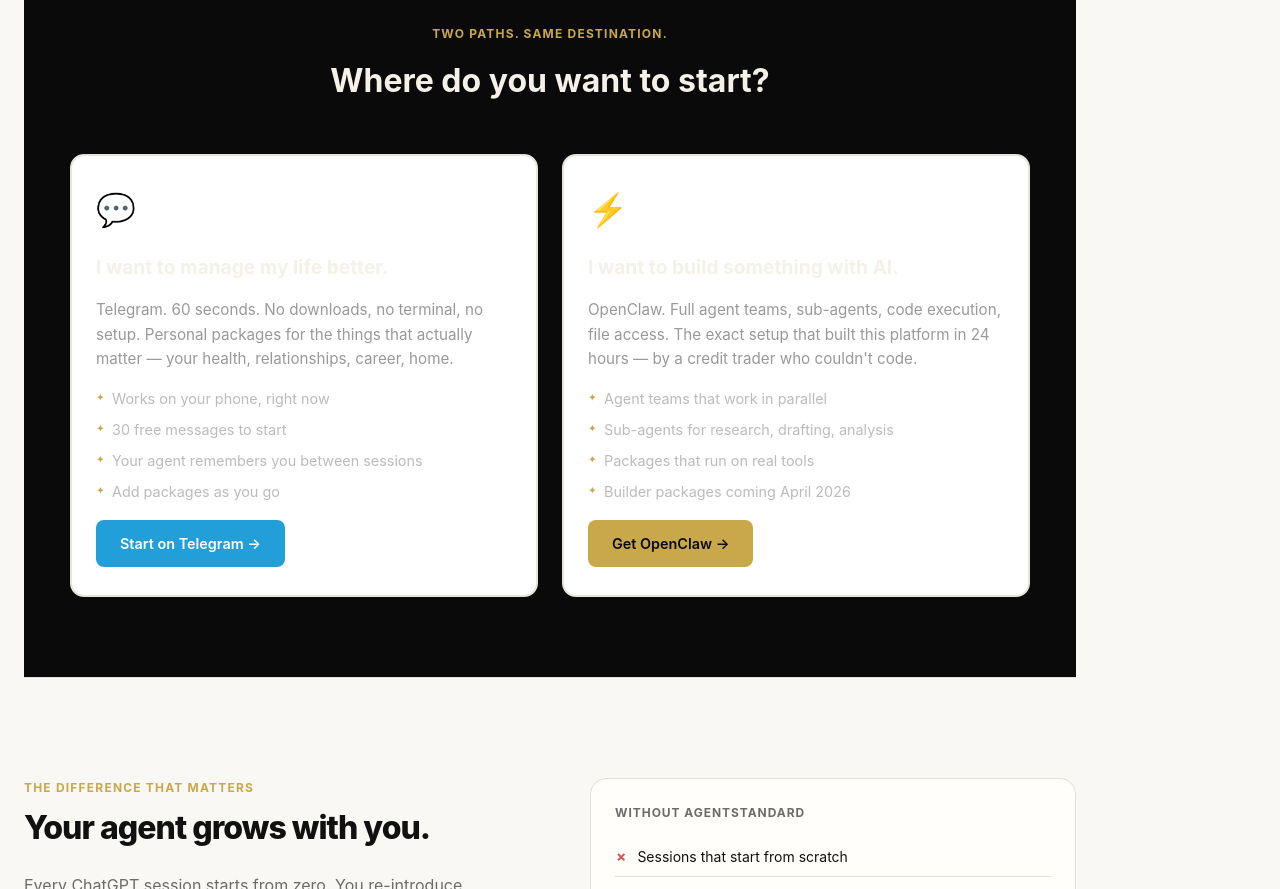
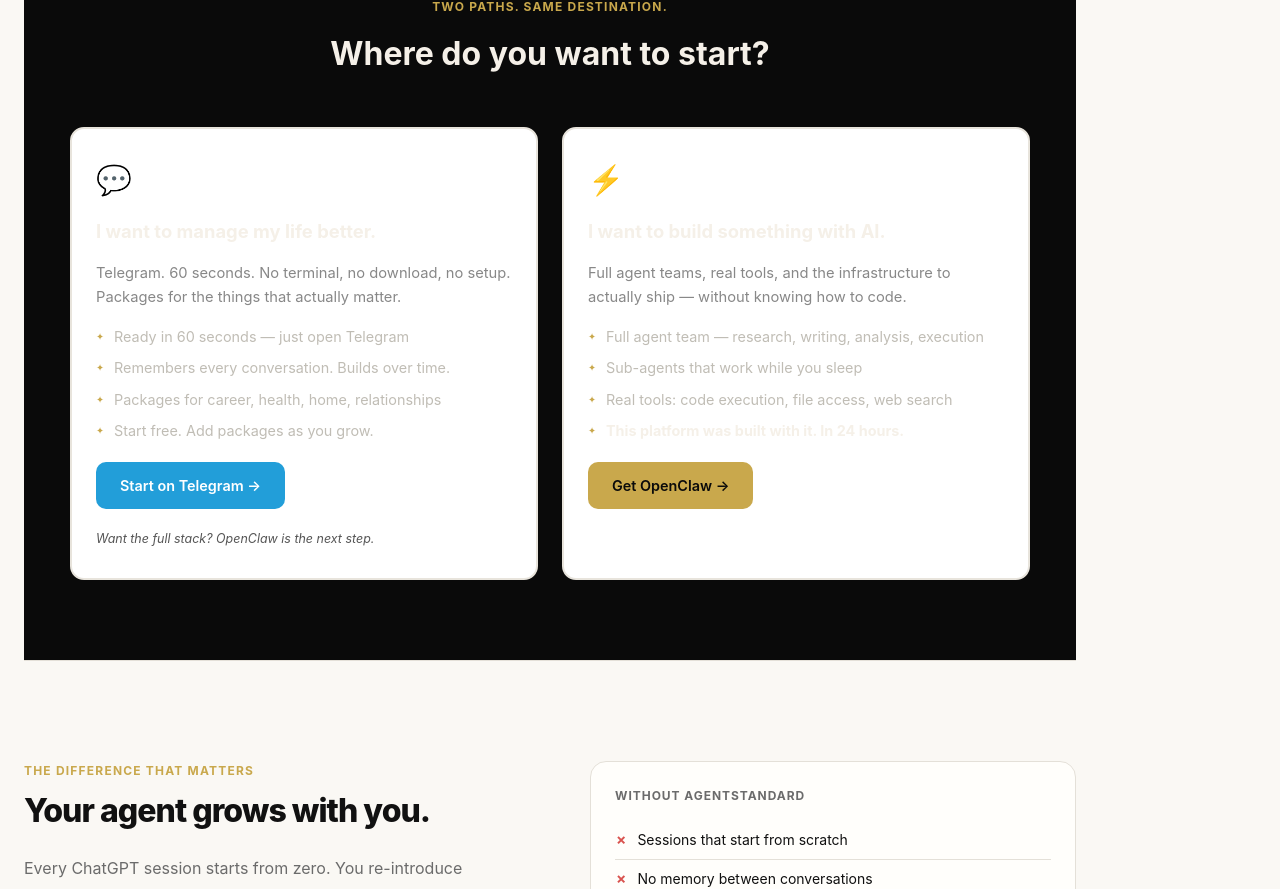
Before and after one commit to AgentStandard/web, a React (Vite) app: page / in a window 1280 px wide. Shown: the part 597-1486 px from the top of the page. Built offline with nearby package versions, Linux system fonts and the light colour scheme; no server answers; the database is empty.

Commit message:
Hero: Stop starting over. Two-path cards: dark theme, reworked bullets, bold proof point

```diff
--- a/src/App.css
+++ b/src/App.css
@@ -1084,33 +1084,34 @@ body {
   .paths-grid { grid-template-columns: 1fr; }
 }
 .path-card {
-  border-radius: 12px;
-  padding: 32px;
+  border-radius: 20px;
+  padding: 36px 32px;
   display: flex;
   flex-direction: column;
   gap: 16px;
 }
 .path-lite {
-  background: #111;
-  border: 1px solid #222;
+  background: #141414;
+  border: 1px solid #2a2a2a;
 }
 .path-builder {
-  background: #0f0f0a;
-  border: 1px solid #2a2a1a;
+  background: #111008;
+  border: 1px solid #2e2a14;
 }
 .path-icon {
-  font-size: 2rem;
+  font-size: 1.8rem;
 }
 .path-card h3 {
-  font-size: 1.2rem;
+  font-size: 1.15rem;
   font-weight: 700;
   color: #f5f0e8;
   margin: 0;
+  line-height: 1.4;
 }
 .path-card p {
-  color: #999;
-  font-size: 0.95rem;
-  line-height: 1.6;
+  color: #888;
+  font-size: 0.92rem;
+  line-height: 1.65;
   margin: 0;
 }
 .path-list {
@@ -1119,39 +1120,49 @@ body {
   margin: 0;
   display: flex;
   flex-direction: column;
-  gap: 8px;
+  gap: 10px;
 }
 .path-list li {
-  color: #bbb;
+  color: #c0bdb5;
   font-size: 0.9rem;
-  padding-left: 16px;
+  padding-left: 18px;
   position: relative;
+  line-height: 1.5;
 }
 .path-list li::before {
   content: '✦';
   position: absolute;
   left: 0;
   color: #c9a84c;
-  font-size: 0.65rem;
-  top: 3px;
+  font-size: 0.6rem;
+  top: 4px;
+}
+.path-list li strong {
+  color: #f5f0e8;
 }
 .path-cta {
   display: inline-block;
   padding: 12px 24px;
-  border-radius: 8px;
+  border-radius: 10px;
   font-size: 0.9rem;
   font-weight: 600;
   text-decoration: none;
-  margin-top: auto;
+  margin-top: 4px;
   align-self: flex-start;
+  transition: opacity 0.15s;
 }
+.path-cta:hover { opacity: 0.85; }
 .path-cta-lite {
   background: #229ED9;
   color: #fff;
 }
-.path-cta-lite:hover { background: #1a8bbf; }
 .path-cta-builder {
   background: #c9a84c;
   color: #0a0a0a;
 }
-.path-cta-builder:hover { background: #b8943a; }
+.path-upgrade-hint {
+  font-size: 0.78rem !important;
+  color: #555 !important;
+  margin-top: 4px !important;
+  font-style: italic;
+}
--- a/src/App.jsx
+++ b/src/App.jsx
@@ -1093,7 +1093,7 @@ export default function App() {
           </div>
           <div className="hero-text-col">
             <div className="hero-badge"><span className="hero-badge-star">&#x2736;</span> Ready in 60 seconds. No download.</div>
-            <h1>Your agent.<br />Knows your name.</h1>
+            <h1>Stop starting over.</h1>
             <p className="hero-sub">
               Not a chatbot you prompt. An agent you build a relationship with. Remembers what matters, follows your rules, reaches out when it's useful. Start in Telegram - talking in under a minute.
             </p>
@@ -1117,24 +1117,25 @@ export default function App() {
             <div className="path-card path-lite">
               <div className="path-icon">💬</div>
               <h3>I want to manage my life better.</h3>
-              <p>Telegram. 60 seconds. No downloads, no terminal, no setup. Personal packages for the things that actually matter — your health, relationships, career, home.</p>
+              <p>Telegram. 60 seconds. No terminal, no download, no setup. Packages for the things that actually matter.</p>
               <ul className="path-list">
-                <li>Works on your phone, right now</li>
-                <li>30 free messages to start</li>
-                <li>Your agent remembers you between sessions</li>
-                <li>Add packages as you go</li>
+                <li>Ready in 60 seconds — just open Telegram</li>
+                <li>Remembers every conversation. Builds over time.</li>
+                <li>Packages for career, health, home, relationships</li>
+                <li>Start free. Add packages as you grow.</li>
               </ul>
               <a href="https://t.me/AgentStandardAI_bot" target="_blank" rel="noreferrer" className="path-cta path-cta-lite">Start on Telegram →</a>
+              <p className="path-upgrade-hint">Want the full stack? OpenClaw is the next step.</p>
             </div>
             <div className="path-card path-builder">
               <div className="path-icon">⚡</div>
               <h3>I want to build something with AI.</h3>
-              <p>OpenClaw. Full agent teams, sub-agents, code execution, file access. The exact setup that built this platform in 24 hours — by a credit trader who couldn't code.</p>
+              <p>Full agent teams, real tools, and the infrastructure to actually ship — without knowing how to code.</p>
               <ul className="path-list">
-                <li>Agent teams that work in parallel</li>
-                <li>Sub-agents for research, drafting, analysis</li>
-                <li>Packages that run on real tools</li>
-                <li>Builder packages coming April 2026</li>
+                <li>Full agent team — research, writing, analysis, execution</li>
+                <li>Sub-agents that work while you sleep</li>
+                <li>Real tools: code execution, file access, web search</li>
+                <li><strong>This platform was built with it. In 24 hours.</strong></li>
               </ul>
               <a href="https://openclaw.ai" target="_blank" rel="noreferrer" className="path-cta path-cta-builder">Get OpenClaw →</a>
             </div>
```
